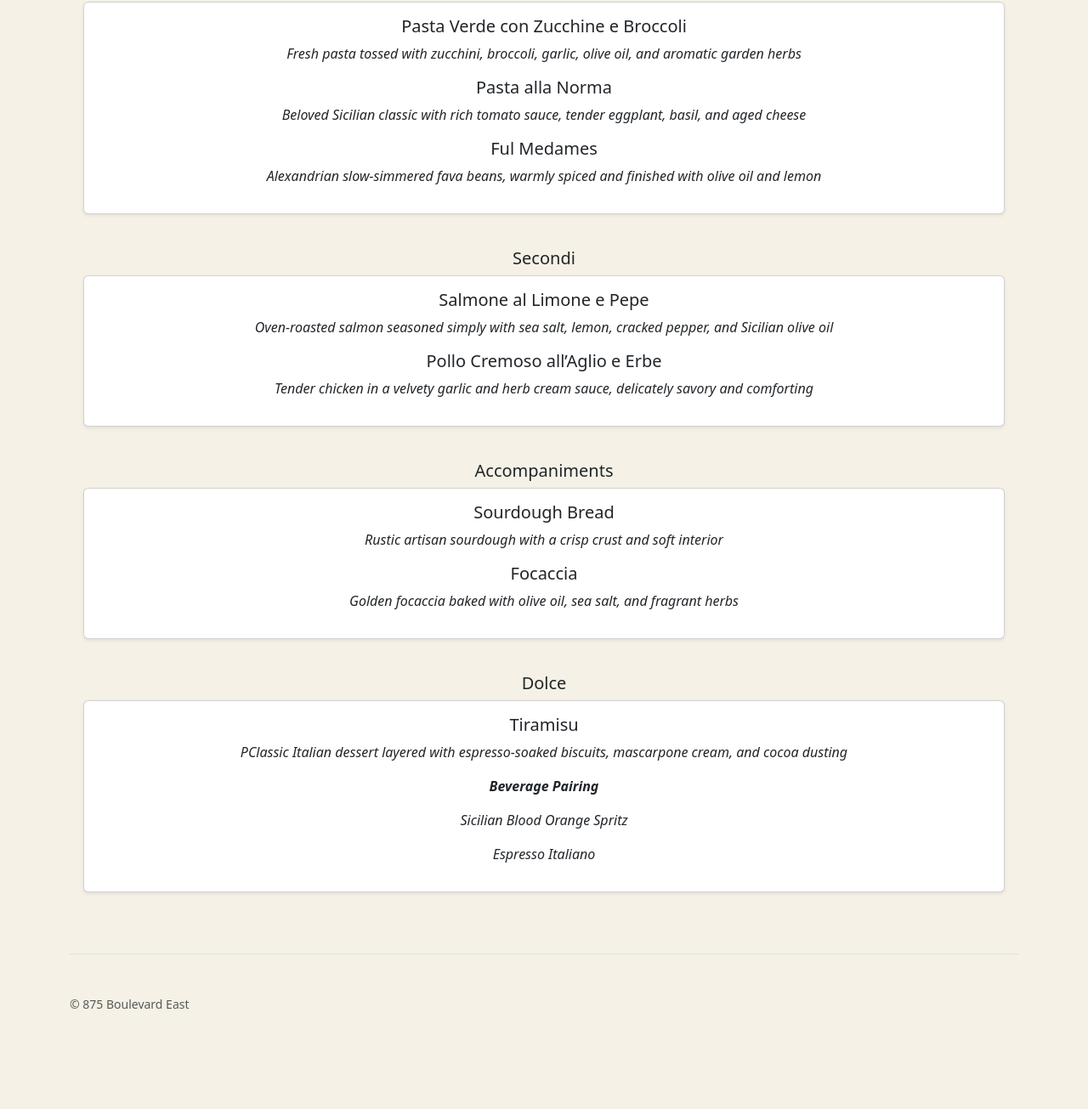
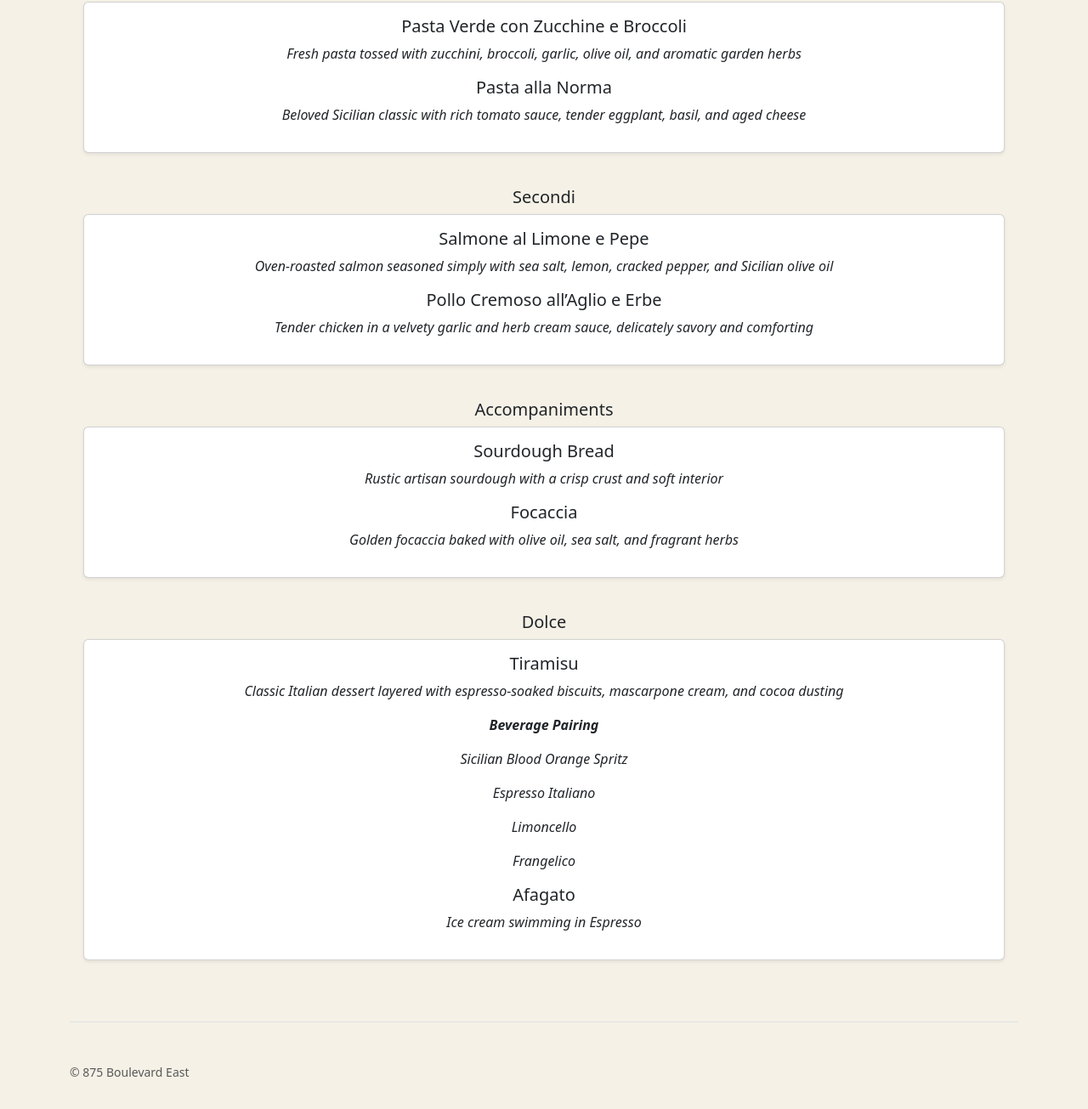
Before and after one commit to KalVentures/kalventures.github.io, a plain HTML site: page index.html in a window 1280 px wide. Shown: the part 671-1976 px from the top of the page at 85% size. Before the commit the page ends 1943 px from the top, so only its background shows below. Drawn offline with Linux system fonts and the light colour scheme.

Commit message:
Update index.html

```diff
--- a/index.html
+++ b/index.html
@@ -149,13 +149,6 @@
                     </div>
                 </div>
 
-                <div class="row">
-                    <div class="col">
-                    <h5 class="card-title">Ful Medames</h5>
-                    <p><i>Alexandrian slow-simmered fava beans, warmly spiced and finished with olive oil and lemon</i></p>
-                    </div>
-                </div>
-
                 </div>
             </div>
             </div>
@@ -241,10 +234,19 @@
                 <div class="row">
                     <div class="col">
                     <h5 class="card-title">Tiramisu</h5>
-                    <p><i>PClassic Italian dessert layered with espresso-soaked biscuits, mascarpone cream, and cocoa dusting</i></p>
+                    <p><i>Classic Italian dessert layered with espresso-soaked biscuits, mascarpone cream, and cocoa dusting</i></p>
                     <p><b><i>Beverage Pairing</i></b></p>
                     <p><i>Sicilian Blood Orange Spritz</i></p>
                     <p><i>Espresso Italiano</i></p>
+                  <p><i>Limoncello</i></p>
+                  <p><i>Frangelico</i></p>
+                    </div>
+                </div>
+
+                  <div class="row">
+                    <div class="col">
+                    <h5 class="card-title">Afagato</h5>
+                    <p><i>Ice cream swimming in Espresso</i></p>
                     </div>
                 </div>
 
```
